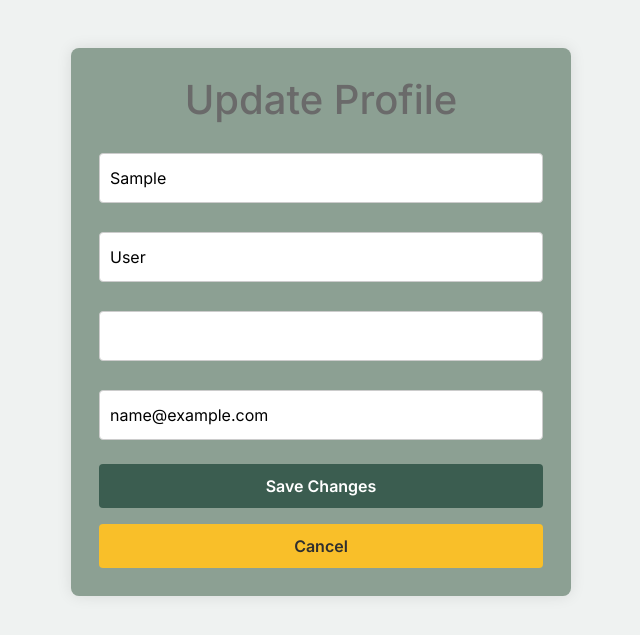
After one commit to Rahe3s/django_ecommerce, a Django app: page /profile/your_profile/edit_profile/ in a window 1280 px wide. The commit adds this page. Shown: the top 635 px of the page, without its empty margins (319-959 px from the left). Run offline with Django 5.2, Linux system fonts and the light colour scheme; the visitor is signed in with stand-in values (Sample User, id 1); some libraries are stand-ins or nearby versions.

Commit message:
edit profile on user side

```diff
--- a/static/css/style.css
+++ b/static/css/style.css
@@ -709,3 +709,13 @@ textarea {
     height: 50px;
     border-radius: 50%;
     background: rgba(59, 93, 80, 0.2); }
+
+
+.search-filter-box {
+  border: 1px solid #ccc; /* Thin border */
+  border-radius: 8px; /* Rounded corners */
+  padding: 18px 18px 18px 18px; /* Padding inside the box */
+  display: flex;
+  gap: 8px; /* Spacing between elements */
+  /* Light background for better visibility */
+}
--- a/templates/dashboard/dashboard.html
+++ b/templates/dashboard/dashboard.html
@@ -33,6 +33,7 @@
 </head>
 
 <body>
+
 
 
         <!-- Sidebar Start -->
@@ -75,7 +76,7 @@
             </nav>
         </div>
         <!-- Sidebar End -->
-
+        {% include "alert.html" %}
         <!-- Content Start -->
         <div class="content">
             <!-- Navbar Start -->
--- a/templates/shop/shop.html
+++ b/templates/shop/shop.html
@@ -11,9 +11,9 @@
           <h1>Shop</h1>
         </div>
       </div>
-      <div class="col-lg-7">
+      <div class="col-lg-7 ">
         <!-- Search and Filter Bar -->
-        <div class="row">
+        <div class="search-filter-box d-flex align-items-center">
           <div class="col-md-8 mb-2">
             <input
               type="text"
--- /dev/null
+++ b/templates/user_profile/edit_profile.html
@@ -0,0 +1,73 @@
+<!DOCTYPE html>
+{% load static %}
+<html lang="en">
+  <head>
+    <meta charset="utf-8" />
+    <meta
+      name="viewport"
+      content="width=device-width, initial-scale=1, shrink-to-fit=no"
+    />
+    <meta name="author" content="Untree.co" />
+    <link rel="shortcut icon" href="" />
+
+    <meta name="description" content="" />
+    <meta name="keywords" content="bootstrap, bootstrap4" />
+
+    <!-- Bootstrap CSS -->
+    <link href="{% static 'css/bootstrap.min.css' %}" rel="stylesheet" />
+    <link
+      href="https://cdnjs.cloudflare.com/ajax/libs/font-awesome/6.0.0-beta3/css/all.min.css"
+      rel="stylesheet"
+    />
+
+
+
+    <link href="{% static 'css/style.css' %}" rel="stylesheet" />
+    <link href="{% static 'css/form_style.css' %}" rel="stylesheet" />
+
+    <title>
+      Furni Free Bootstrap 5 Template for Furniture and Interior Design Websites
+      by Untree.co
+    </title>
+  </head>
+<body>
+
+  <div class="form-container mt-5">
+    <h1 class="text-center mb-4">Update Profile</h1>
+    <form method="POST">
+        {% csrf_token %}
+        <div class="form-group mb-4">
+           {{ form.first_name }}
+          {% if form.first_name.errors %}
+          <div class="alert alert-danger">{{ form.first_name.errors }}</div>
+          {% endif %}
+        </div>
+
+        <div class="form-group mb-4">
+          {{ form.last_name }}
+          {% if form.last_name.errors %}
+          <div class="alert alert-danger">{{ form.last_name.errors }}</div>
+          {% endif %}
+        </div>
+
+        <div class="form-group mb-4">
+          {{ form.phone }}
+          {% if form.phone.errors %}
+          <div class="alert alert-danger">{{ form.phone.errors }}</div>
+          {% endif %}
+        </div>
+
+        <div class="form-group mb-4">
+          {{ form.email }}
+          {% if form.email.errors %}
+          <div class="alert alert-danger">{{ form.email.errors }}</div>
+          {% endif %}
+        </div>
+
+        <button type="submit" class="btn btn-primary w-100">Save Changes</button>
+      </form>
+
+    <a href="{% url 'your_profile' %}" class="btn btn-secondary w-100 mt-3">Cancel</a>
+  </div>
+</body>
+</html>
--- /dev/null
+++ b/user_profile/forms.py
@@ -0,0 +1,13 @@
+from django import forms
+from accounts.models import User_Details  # Use your custom user model
+
+class EditProfileForm(forms.ModelForm):
+    class Meta:
+        model = User_Details
+        fields = ['first_name', 'last_name', 'phone', 'email']
+        widgets = {
+            'first_name': forms.TextInput(attrs={'placeholder': 'Enter your first name'}),
+            'last_name': forms.TextInput(attrs={'placeholder': 'Enter your last name'}),
+            'phone': forms.TextInput(attrs={'readonly': 'readonly'}),
+            'email': forms.EmailInput(attrs={'placeholder': 'Enter your email'}),
+        }
--- a/user_profile/urls.py
+++ b/user_profile/urls.py
@@ -4,6 +4,7 @@ from . import views
 
 urlpatterns = [
     path("your_profile/", views.user_profile_view, name='your_profile'),
+    path('your_profile/edit_profile/', views.edit_profile, name='edit_profile'),
     path("your_orders/", views.your_order, name='your_orders'),
     path("your_addresses/", views.your_addresses, name='your_addresses'),
     path("your_wallet/", views.your_wallet, name='your_wallet'),
--- a/user_profile/views.py
+++ b/user_profile/views.py
@@ -4,6 +4,8 @@ from payment.models import Order,Wallet
 from django.core.paginator import Paginator
 from django.contrib import messages
 from django.db import transaction
+from .forms import EditProfileForm
+
 
 def user_profile_view(request):
     user = request.user
@@ -84,3 +86,22 @@ def return_order(request, uid):
 
 def order_detail(request,uid):
     pass
+
+
+
+
+def edit_profile(request):
+    user = request.user  # Assuming the user is logged in
+    if request.method == 'POST':
+        form = EditProfileForm(request.POST, instance=user)
+        if form.is_valid():
+            form.save()
+            return redirect('your_profile')
+    else:
+        print(user.first_name, user.last_name, user.phone, user.email)
+
+        form = EditProfileForm(instance=user)
+
+      # Prepopulate the form with user data
+
+    return render(request, 'user_profile/edit_profile.html', {'form': form, 'user': user})
```
Also changed, not shown: static/css/user_profile.css (+5 -6 lines), templates/user_profile/user_profile.html (+9 -10 lines).
